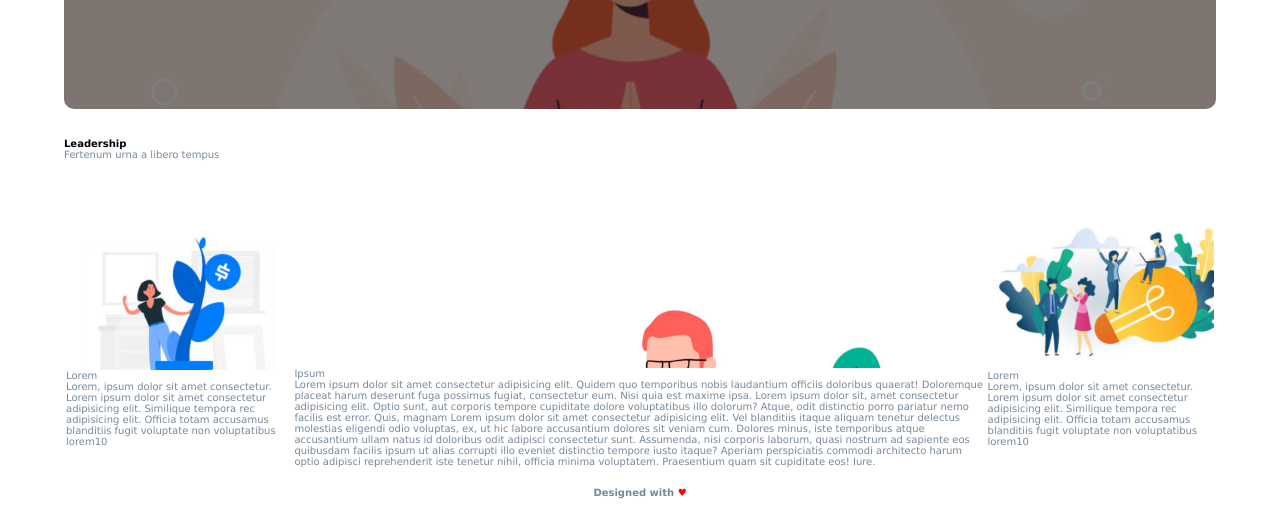
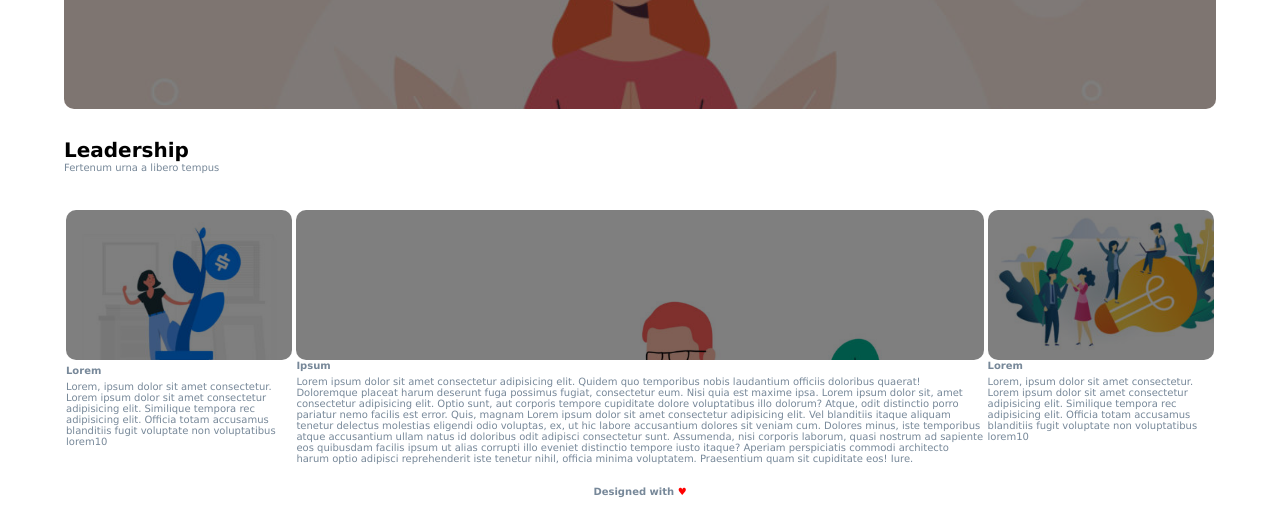
Before and after one commit to evelingcastillon/htmlcss-wp, a plain HTML site: page index.html in a window 1280 px wide. Shown: the part 392-909 px from the top of the page. Drawn offline with Linux system fonts and the light colour scheme.

Commit message:
complete tittle box of main

```diff
--- a/css/style.css
+++ b/css/style.css
@@ -39,7 +39,7 @@ a {
     height: 400px;
     border-radius: 10px;
 }
-.banner_box{
+.black {
     background-color: rgb(0,0,0,0.5);
     border-radius: 10px;
     width: 100%;
@@ -71,17 +71,14 @@ div .title-main {
     width: 100%;
     height: 50px;
     float: left;
-    margin-bottom: 30px;
+    margin-bottom: 20px;
 }
 
 h2 {
+    font-size: 20px;
     color: black;
 }
 
-/* main{
-    border: 2px solid pink;
-    background-color: blue;
-} */
 
 .main_content1, .main_content3{
     width: 20%;
@@ -92,10 +89,11 @@ h2 {
 .main_content2 {
     width: 60%;
     float: left;
+    padding: 0.2rem;
 }
 
 
-.img1 {
+#img1 {
     background-image: url(../img/img-1.jpg);
     background-repeat: no-repeat;
     background-size: cover;
@@ -105,7 +103,7 @@ h2 {
     border-radius: 10px;
 
 }
-.img2 {
+#img2 {
     background-image: url(../img/banner-2.jpg);
     background-repeat: no-repeat;
     background-size: cover;
@@ -116,7 +114,7 @@ h2 {
 
 }
 
-.img3 {
+#img3 {
     background-image: url(../img/img-3.jpg);
     background-repeat: no-repeat;
     background-size: cover;
@@ -131,6 +129,10 @@ h2 {
     width: 100%;
     float: left;
 }
+div .title_of_box {
+    padding: 5px 0 5px;
+    font-weight: 800;
+}
 
 /* Site footer */
 footer {
--- a/index.html
+++ b/index.html
@@ -23,7 +23,7 @@
                 <a href="">CONTACT</a>
             </div>
             <div class="banner">
-                <div class="banner_box">
+                <div class="black">
 
                     <div class="box_text_header">
                         <div class="title">
@@ -46,24 +46,31 @@
             </div>
             <div class="main_content clearfix">
                 <div class="main_content1">
-                    <div  class="img1">
+                    <div  id="img1">
+                        <div class="black"></div>
                     </div>
                     <div class="box_text">
-                        <div class="tittle_of_box">Lorem</div>
+                        <div class="title_of_box">Lorem</div>
                         <div class="text_of_box">Lorem, ipsum dolor sit amet consectetur. Lorem ipsum dolor sit amet consectetur adipisicing elit. Similique tempora rec adipisicing elit. Officia totam accusamus blanditiis fugit voluptate non voluptatibus lorem10</div>
                     </div>
                 </div>
                 <div class="main_content2">
-                    <div class="img2"></div>
+                    <div id="img2" class="">
+                        <div class="black">
+                        </div>
+                    </div>
                     <div class="box_text"></div>
-                    <div class="tittle_of_box">Ipsum</div>
+                    <div class="title_of_box">Ipsum</div>
                     <div class="text_of_box">Lorem ipsum dolor sit amet consectetur adipisicing elit. Quidem quo temporibus nobis laudantium officiis doloribus quaerat! Doloremque placeat harum deserunt fuga possimus fugiat, consectetur eum. Nisi quia est maxime ipsa. Lorem ipsum dolor sit, amet consectetur adipisicing elit. Optio sunt, aut corporis tempore cupiditate dolore voluptatibus illo dolorum? Atque, odit distinctio porro pariatur nemo facilis est error. Quis, magnam Lorem ipsum dolor sit amet consectetur adipisicing elit. Vel blanditiis itaque aliquam tenetur delectus molestias eligendi odio voluptas, ex, ut hic labore accusantium dolores sit veniam cum. Dolores minus, iste temporibus atque accusantium ullam natus id doloribus odit adipisci consectetur sunt. Assumenda, nisi corporis laborum, quasi nostrum ad sapiente eos quibusdam facilis ipsum ut alias corrupti illo eveniet distinctio tempore iusto itaque? Aperiam perspiciatis commodi architecto harum optio adipisci reprehenderit iste tenetur nihil, officia minima voluptatem. Praesentium quam sit cupiditate eos! Iure.</div>
                 </div>
 
                 <div class="main_content3">
-                    <div class="img3"></div>
+                    <div id="img3">
+                        <div class="black">
+                        </div>
+                    </div>
                     <div class="box_text"></div>
-                        <div class="tittle_of_box">Lorem</div>
+                        <div class="title_of_box">Lorem</div>
                         <div class="text_of_box">Lorem, ipsum dolor sit amet consectetur. Lorem ipsum dolor sit amet consectetur adipisicing elit. Similique tempora rec adipisicing elit. Officia totam accusamus blanditiis fugit voluptate non voluptatibus lorem10</div>
 
                 </div>
```
